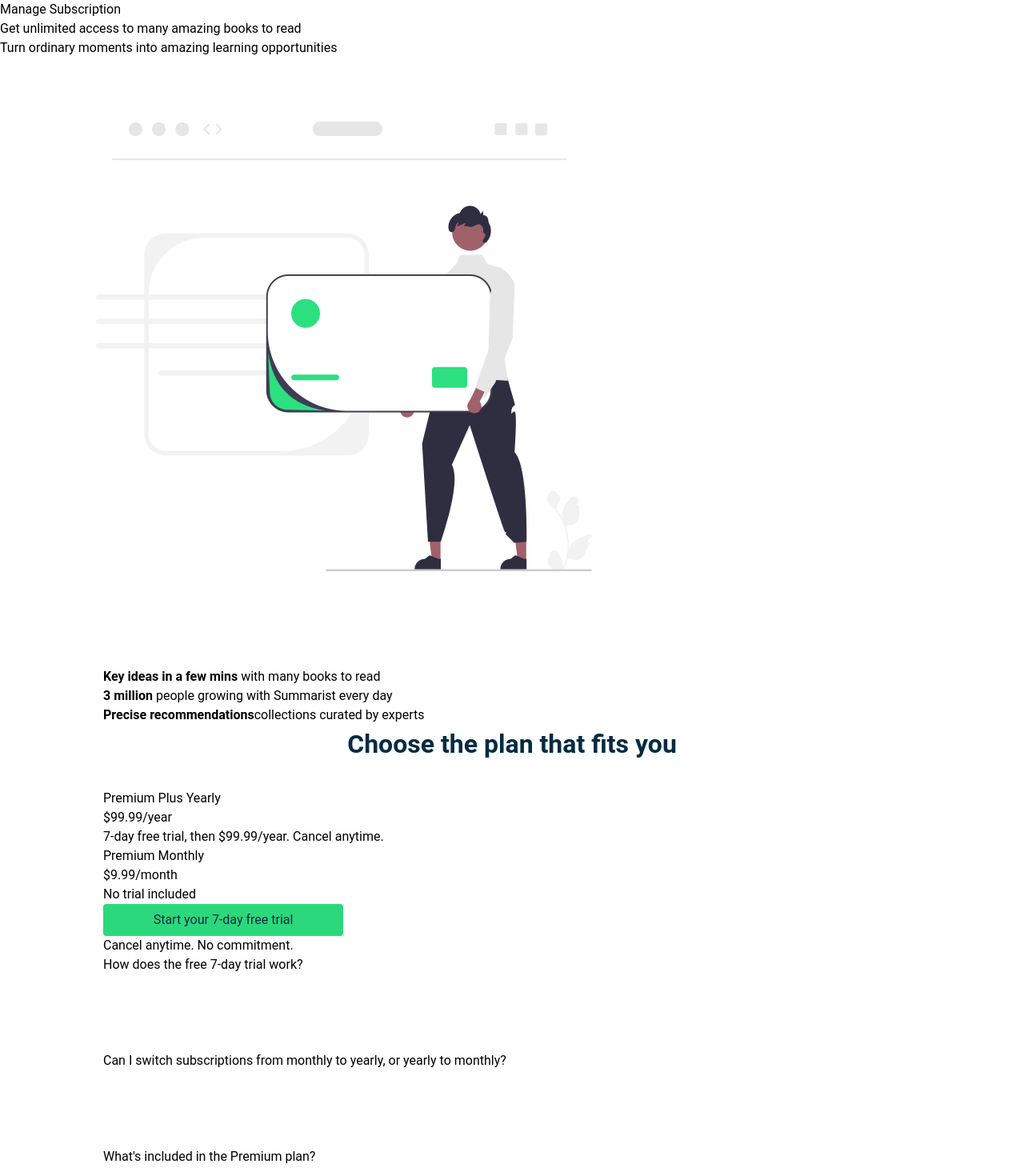
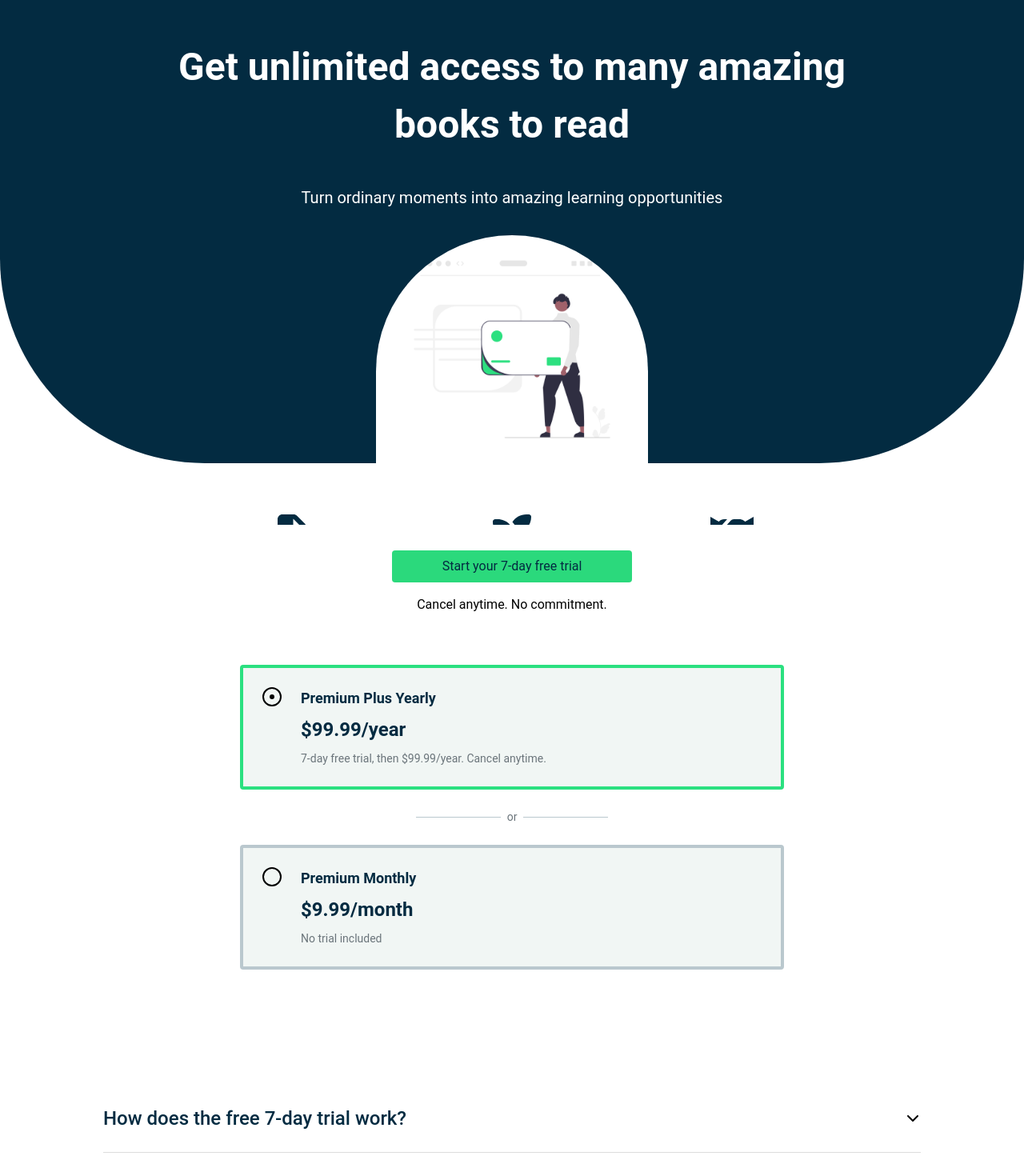
Before and after one commit to WestOfBree/FES-Second-Internship, a Next.js app: page /Subscriptions in a window 1280 px wide. Shown: the top 1470 px of the page at 80% size. Built offline with nearby package versions, Linux system fonts and the light colour scheme; no server answers.

Commit message:
just about done, final bug fixes needed

```diff
--- a/app/Firebase/init.js
+++ b/app/Firebase/init.js
@@ -18,7 +18,6 @@
 onAuthStateChanged(auth, (user) => {
   if (user) {
     console.log("User is signed in:", user);
-    const uid = user.uid;
   } else {
     console.log("No user is signed in.");
   }
--- a/app/MyLibrary/page.tsx
+++ b/app/MyLibrary/page.tsx
@@ -1,5 +1,4 @@
 "use client";
-import { FontAwesomeIcon } from "@fortawesome/react-fontawesome";
 import SearchBar from "@/Components/SearchBar";
 import Sidebar from "@/Components/Sidebar";
 import "./styles.css";
@@ -18,7 +17,7 @@
     }, []);
   return (
     <div className="wrapper">
-      <SearchBar />
+      <SearchBar setIsOpen={undefined} />
       <div className="sidebar__overlay">
         <Sidebar />
       </div>
--- a/app/Settings/page.tsx
+++ b/app/Settings/page.tsx
@@ -1,7 +1,7 @@
 "use client";
 import SearchBar from "@/Components/SearchBar";
 import Sidebar from "@/Components/Sidebar";
-import "./styles.css";
+import "./styles.modal.css";
 import { auth } from "../Firebase/init.js";
 import { onAuthStateChanged, User } from "firebase/auth";
 import { useEffect, useState } from "react";
--- a/app/Subscriptions/page.tsx
+++ b/app/Subscriptions/page.tsx
@@ -9,18 +9,33 @@
   onSnapshot,
 } from "firebase/firestore";
 import { FirebaseApp } from "firebase/app";
-import { db } from "../Firebase/init.js";
+import { db, auth } from "../Firebase/init.js";
 import { useRouter } from "next/navigation";
 import { getCheckoutUrl, getPortalUrl } from "./stripePayment";
 import { useEffect, useState } from "react";
-import { getAuth } from "firebase/auth";
+import "./styles.css";
+import { FontAwesomeIcon } from "@fortawesome/react-fontawesome";
+import {
+  faSeedling,
+  faFileLines,
+  faHandshake,
+  faChevronUp,
+  faChevronDown,
+} from "@fortawesome/free-solid-svg-icons";
 
 export default function Subscriptions() {
   const router = useRouter();
-  const auth = getAuth();
   const userName = auth.currentUser?.displayName;
   const email = auth.currentUser?.email;
   const [isPremium, setIsPremium] = useState(false);
+  const [openAccordion, setOpenAccordion] = useState<number | null>(null);
+  const [selectedPlan, setSelectedPlan] = useState<"yearly" | "monthly">(
+    "yearly",
+  );
+
+  const toggleAccordion = (index: number) => {
+    setOpenAccordion((prev) => (prev === index ? null : index));
+  };
 
   const upgradeToPremium = async () => {
     try {
@@ -43,7 +58,6 @@
     <div className="subscriptions">
       <div className="subscriptions__header--wrapper">
         <div className="subscriptions__header">
-          Manage Subscription
           <div className="subscriptions__title">
             Get unlimited access to many amazing books to read
           </div>
@@ -63,28 +77,39 @@
         <div className="container">
           <div className="subscriptions__features--wrapper">
             <div className="subscriptions__feature">
-              <figure className="subscriptions__feature--icon"></figure>
+              <figure className="subscriptions__feature--icon">
+                <FontAwesomeIcon icon={faFileLines} size="3x" />
+              </figure>
               <div className="subscriptions__feature--text">
                 <b>Key ideas in a few mins</b> with many books to read
               </div>
             </div>
             <div className="subscriptions__feature">
-              <figure className="subscriptions__feature--icon"></figure>
+              <figure className="subscriptions__feature--icon">
+                <FontAwesomeIcon icon={faSeedling} size="3x" />
+              </figure>
               <div className="subscriptions__feature--text">
                 <b>3 million</b> people growing with Summarist every day
               </div>
             </div>
             <div className="subscriptions__feature">
-              <figure className="subscriptions__feature--icon"></figure>
+              <figure className="subscriptions__feature--icon">
+                <FontAwesomeIcon icon={faHandshake} size="3x" />
+              </figure>
               <div className="subscriptions__feature--text">
-                <b>Precise recommendations</b>collections curated by experts
+                <b>Precise recommendations</b> collections curated by experts
               </div>
             </div>
           </div>
           <div className="section__title">Choose the plan that fits you</div>
-          <div className="plan__card plan__card--active">
+          <div
+            className={`plan__card ${selectedPlan === "yearly" ? "plan__card--active" : ""}`}
+            onClick={() => setSelectedPlan("yearly")}
+          >
             <div className="plan__card--circle">
-              <div className="plan__card--dot"></div>
+              {selectedPlan === "yearly" && (
+                <div className="plan__card--dot"></div>
+              )}
             </div>
             <div className="plan__card--content">
               <div className="plan__card--title">Premium Plus Yearly</div>
@@ -95,10 +120,15 @@
               </div>
             </div>
           </div>
-          <div className="plan__card--separator"></div>
-          <div className="plan__card">
+          <div className="plan__card--separator">or</div>
+          <div
+            className={`plan__card ${selectedPlan === "monthly" ? "plan__card--active" : ""}`}
+            onClick={() => setSelectedPlan("monthly")}
+          >
             <div className="plan__card--circle">
-              <div className="plan__card--dot"></div>
+              {selectedPlan === "monthly" && (
+                <div className="plan__card--dot"></div>
+              )}
             </div>
             <div className="plan__card--content">
               <div className="plan__card--title">Premium Monthly</div>
@@ -127,9 +157,19 @@
                 <div className="accordion__card--title">
                   How does the free 7-day trial work?
                 </div>
-                {/* insert arrow icon here */}
+                <button
+                  type="button"
+                  className="accordion__card--toggle"
+                  onClick={() => toggleAccordion(0)}
+                >
+                  <FontAwesomeIcon
+                    icon={openAccordion === 0 ? faChevronUp : faChevronDown}
+                  />
+                </button>
               </div>
-              <div className="collapse show" style={{ height: "96px" }}>
+              <div
+                className={`accordion__content ${openAccordion === 0 ? "accordion__content--open" : ""}`}
+              >
                 <div className="accordion__card--body">
                   Begin your complimentary 7-day trial with a Summarist annual
                   membership. You are under no obligation to continue your
@@ -147,9 +187,19 @@
                   Can I switch subscriptions from monthly to yearly, or yearly
                   to monthly?
                 </div>
-                {/* insert arrow icon here */}
+                <button
+                  type="button"
+                  className="accordion__card--toggle"
+                  onClick={() => toggleAccordion(1)}
+                >
+                  <FontAwesomeIcon
+                    icon={openAccordion === 1 ? faChevronUp : faChevronDown}
+                  />
+                </button>
               </div>
-              <div className="collapse show" style={{ height: "96px" }}>
+              <div
+                className={`accordion__content ${openAccordion === 1 ? "accordion__content--open" : ""}`}
+              >
                 <div className="accordion__card--body">
                   While an annual plan is active, it is not feasible to switch
                   to a monthly plan. However, once the current month ends,
@@ -163,9 +213,19 @@
                 <div className="accordion__card--title">
                   What's included in the Premium plan?
                 </div>
-                {/* insert arrow icon here */}
+                <button
+                  type="button"
+                  className="accordion__card--toggle"
+                  onClick={() => toggleAccordion(2)}
+                >
+                  <FontAwesomeIcon
+                    icon={openAccordion === 2 ? faChevronUp : faChevronDown}
+                  />
+                </button>
               </div>
-              <div className="collapse show" style={{ height: "96px" }}>
+              <div
+                className={`accordion__content ${openAccordion === 2 ? "accordion__content--open" : ""}`}
+              >
                 <div className="accordion__card--body">
                   Premium membership provides you with the ultimate Summarist
                   experience, including unrestricted entry to many best-selling
@@ -180,9 +240,19 @@
                 <div className="accordion__card--title">
                   Can I cancel during my trial or subscription?
                 </div>
-                {/* insert arrow icon here */}
+                <button
+                  type="button"
+                  className="accordion__card--toggle"
+                  onClick={() => toggleAccordion(3)}
+                >
+                  <FontAwesomeIcon
+                    icon={openAccordion === 3 ? faChevronUp : faChevronDown}
+                  />
+                </button>
               </div>
-              <div className="collapse show" style={{ height: "96px" }}>
+              <div
+                className={`accordion__content ${openAccordion === 3 ? "accordion__content--open" : ""}`}
+              >
                 <div className="accordion__card--body">
                   You will not be charged if you cancel your trial before its
                   conclusion. While you will not have complete access to the
--- a/app/Subscriptions/stripePayment.ts
+++ b/app/Subscriptions/stripePayment.ts
@@ -2,10 +2,11 @@
 import { FirebaseApp } from "firebase/app";
 import { getAuth } from "firebase/auth";
 import {
+  getFirestore,
+  onSnapshot,
+  doc,
   addDoc,
   collection,
-  getFirestore,
-  onSnapshot,
 } from "firebase/firestore";
 import { getFunctions, httpsCallable } from "firebase/functions";
 
@@ -17,6 +18,9 @@
   if (!userId) throw new Error("User is not authenticated");
 
   const db = getFirestore();
+
+  // Create a new checkout session document
+  // The Stripe extension listens to writes in this collection
   const checkoutSessionRef = collection(
     db,
     "customers",
@@ -28,24 +32,68 @@
     price: priceId,
     success_url: window.location.origin,
     cancel_url: window.location.origin,
+    created: new Date(),
   });
 
   return new Promise<string>((resolve, reject) => {
-    const unsubscribe = onSnapshot(docRef, (snap) => {
-      const { error, url } = snap.data() as {
+    let timeoutId: NodeJS.Timeout;
+
+    const unsubscribe = onSnapshot(
+      docRef,
+      (snap) => {
+        const data = snap.data();
+
+        if (!data) {
+          return;
+        }
+
+        const { error, url } = data as {
           error?: { message: string };
           url?: string;
         };
+
+        // Check for error from the Stripe extension
         if (error) {
+          clearTimeout(timeoutId);
           unsubscribe();
-        reject(new Error(`An error occurred: ${error.message}`));
+          console.error("Stripe Extension Error:", error);
+          reject(
+            new Error(
+              error.message ||
+                "Stripe checkout creation failed. Ensure your Stripe account is properly configured.",
+            ),
+          );
+          return;
         }
+
+        // Check for successful URL
         if (url) {
-        console.log("Stripe Checkout URL:", url);
+          clearTimeout(timeoutId);
           unsubscribe();
+          console.log("Stripe Checkout URL received:", url);
           resolve(url);
+          return;
         }
-    });
+      },
+      (error) => {
+        clearTimeout(timeoutId);
+        unsubscribe();
+        console.error("Firestore error:", error);
+        reject(
+          new Error("Failed to monitor checkout session: " + error.message),
+        );
+      },
+    );
+
+    // Timeout after 10 seconds - gives the extension time to process
+    timeoutId = setTimeout(() => {
+      unsubscribe();
+      reject(
+        new Error(
+          "Checkout session creation timed out. Please check your Stripe extension configuration.",
+        ),
+      );
+    }, 10000);
   });
 };
 
--- /dev/null
+++ b/app/Subscriptions/styles.css
@@ -0,0 +1,177 @@
+.subscriptions {
+    width: 100%;
+}
+.subscriptions__header--wrapper {
+    position: relative;
+    text-align: center;
+    width: 100%;
+    padding-top: 48px;
+    margin-bottom: 24px;
+}
+.subscriptions__header--wrapper::before {
+    content: "";
+    position: absolute;
+    top: 0;
+    left: 0;
+    z-index: -1;
+    width: 100%;
+    height: 100%;
+    background-color: #032b41;
+    border-bottom-right-radius: 16rem;
+    border-bottom-left-radius: 16rem;
+}
+.subscriptions__header {
+    max-width: 1000px;
+    margin: 0 auto;
+    color: #fff;
+    padding: 0 24px;
+}
+.subscriptions__title{
+    font-size: 48px;
+    font-weight: 700;
+    margin-bottom: 40px;
+}
+.subscriptions__sub-title {
+    font-size: 20px;
+    margin-bottom: 32px;
+}
+.subscriptions__image--wrapper{
+    display: flex;
+    justify-content: center;
+    max-width: 340px;
+    margin: 0 auto;
+    border-radius: 180px 180px 0 0;
+    overflow: hidden;
+}
+.subscriptions__features--wrapper {
+    display: grid;
+    grid-template-columns: repeat(3, 1fr);
+    justify-items: center;
+    text-align: center;
+    gap: 24px;
+    max-width: 800px;
+    margin: 0 auto;
+}
+.subscriptions__feature--icon {
+    display: flex;
+    justify-content: center;
+    color: #032b41;
+    margin-bottom: 12px;
+}
+.subscriptions__feature--text {
+    line-height: 1.5;
+    color: #394547;
+}
+.plan__card{
+    display: flex;
+    gap: 24px;
+    padding: 24px;
+    background-color: #f1f6f4;
+    border-radius: 4px;
+    border: 4px solid #bac8ce;
+    cursor: pointer;
+    max-width: 680px;
+    margin: 0 auto;
+}
+.plan__card--separator {
+    font-size: 14px;
+    color: #6b757b;
+    display: flex;
+    align-items: center;
+    gap: 8px;
+    max-width: 240px;
+    margin: 24px auto;
+}
+.plan__card--separator::before,
+.plan__card--separator::after {
+    content: "";
+    flex-grow: 1;
+    height: 1px;
+    background-color: #bac8ce;
+}
+.plan__card--circle {
+    position: relative;
+    width: 24px;
+    height: 24px;
+    border-radius: 50%;
+    border: 2px solid #000;
+    display: flex;
+    align-items: center;
+    justify-content: center;
+}
+.plan__card--title {
+    font-size: 18px;
+    font-weight: 600;
+    color: #032b41;
+    margin-bottom: 8px;
+}
+.plan__card--price {
+    font-size: 24px;
+    font-weight: 700;
+    color: #032b41;
+    margin-bottom: 8px;
+}
+.plan__card--text {
+    font-size: 14px;
+    color: #6b757b
+}
+.plan__card--active {
+    border: 4px solid #2be080;
+}
+.plan__card--dot {
+    position: absolute;
+    width: 6px;
+    height: 6px;
+    background-color:#000;
+    border-radius: 50%;
+}
+.plan__card--cta {
+    background: #fff;
+    position: sticky;
+    bottom: 0;
+    z-index: 1;
+    padding: 32px 0;
+    display: flex;
+    flex-direction: column;
+    align-items: center;
+    gap: 16px;
+}
+.accordion__card {
+    border-bottom: 1px solid #ddd;
+    margin-bottom: 8px;
+    overflow: hidden;
+}
+.accordion__card--header {
+    display: flex;
+    justify-content: space-between;
+    align-items: center;
+    padding: 24px 0;
+    gap: 8px;
+}
+.accordion__card--title {
+    font-weight: 500;
+    font-size: 24px;
+    position: relative;
+    margin-bottom: 0;
+    color: #032b41;
+    transition: .3s;
+}
+.accordion__content {
+    max-height: 0;
+    opacity: 0;
+    overflow: hidden;
+    transition: max-height 0.35s ease, opacity 0.25s ease;
+}
+.accordion__content--open {
+    max-height: 240px;
+    opacity: 1;
+}
+.collapse {
+    position: relative;
+    height: 0;
+    overflow: hidden;
+    transition: height 0.35s ease;
+}
+.show {
+    height: 96px;
+}
--- /dev/null
+++ b/custom.d.ts
@@ -0,0 +1,2 @@
+declare module "*.css";
+declare module "*.modal.css";
```
Also changed, not shown: app/Settings/styles.modal.css (renamed from app/Settings/styles.css), 1 other file (tests, documents, lock files or other folders). Lines whose indentation alone changed are shown as unchanged.
